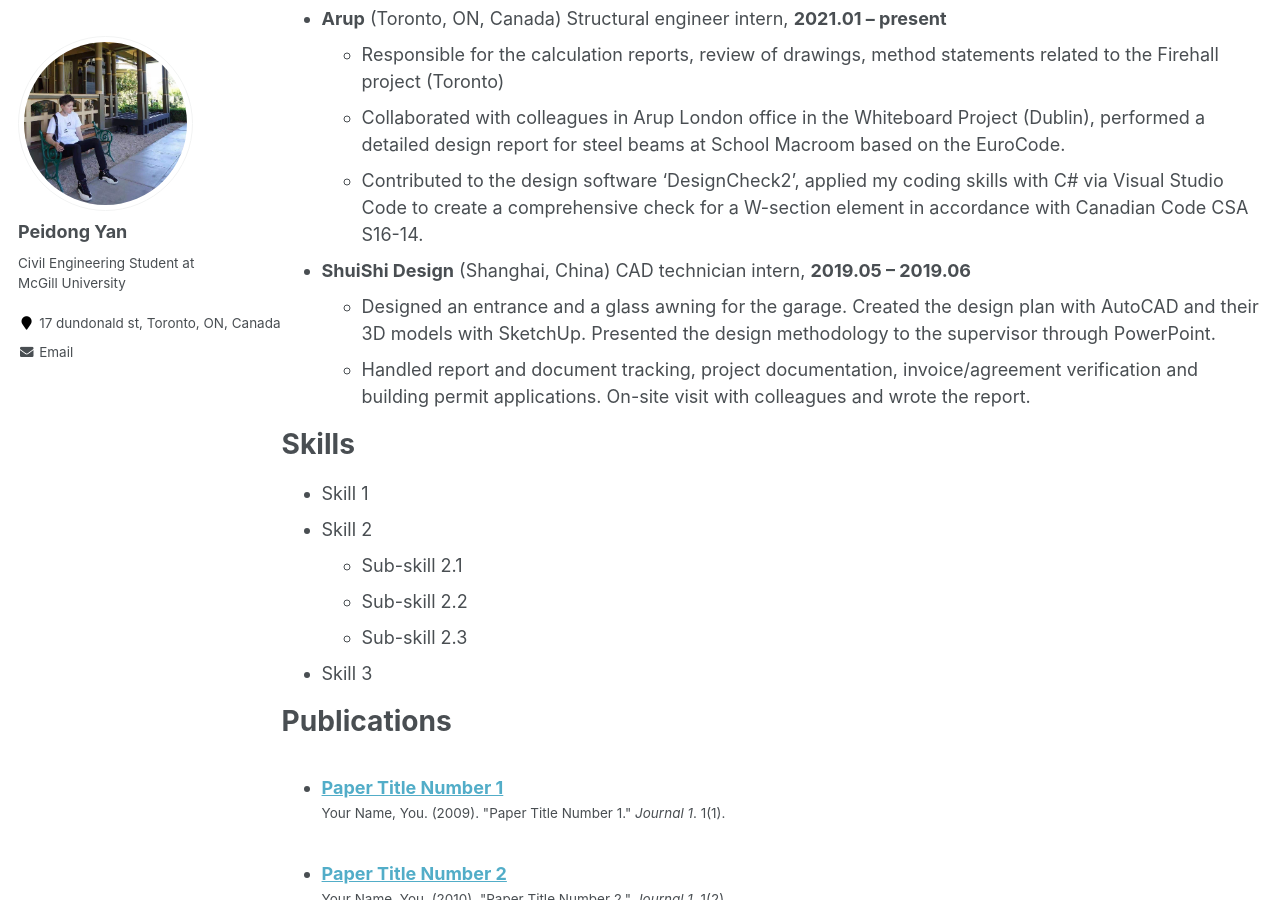
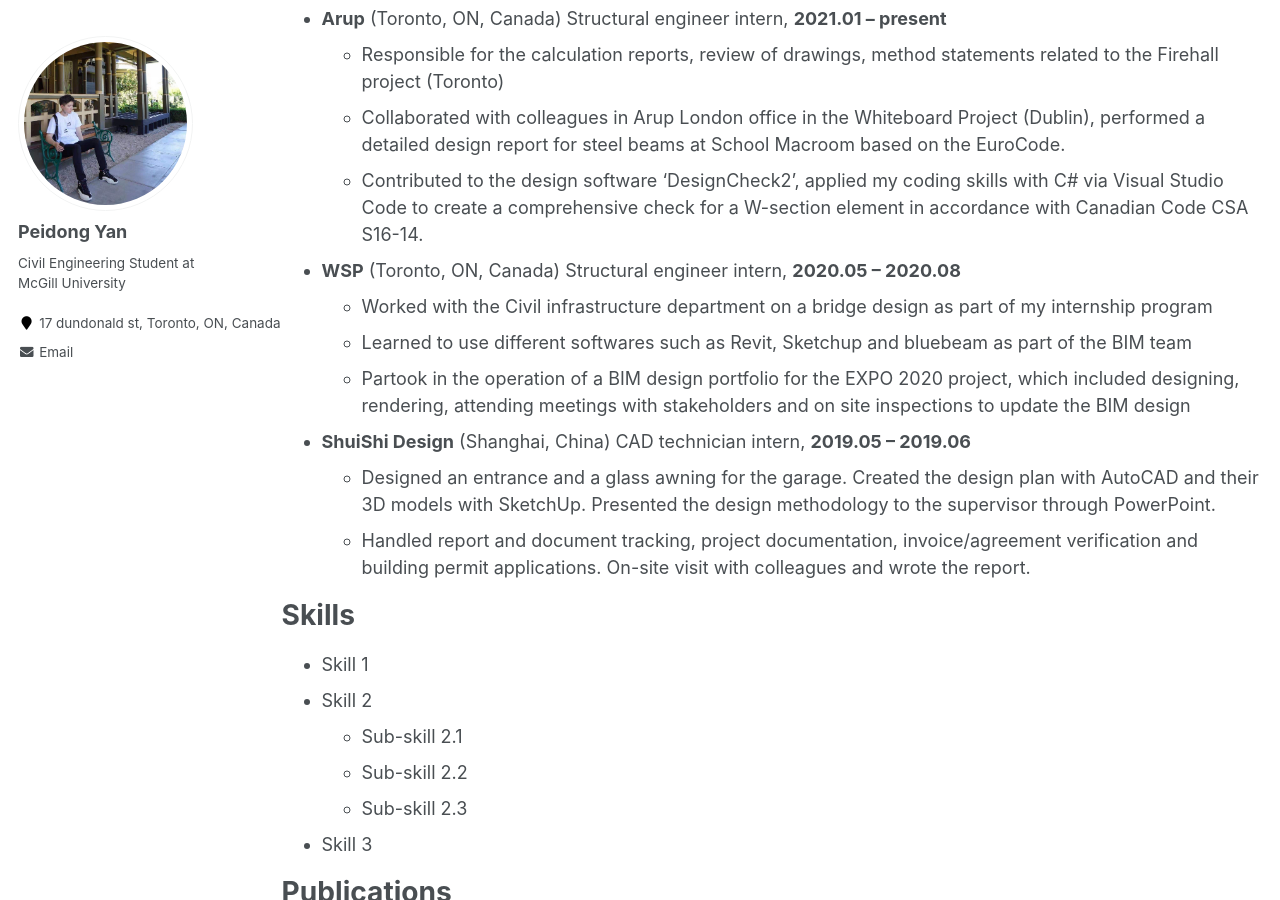
Before and after one commit to LorenYan98/LY.github.io, a Jekyll site: the page built from _pages/cv.md, in a window 1280 px wide and 900 px high, scrolled down 340 px. Built offline with Jekyll 4.4.1, drawn with Linux system fonts in a browser that asks for light colours.

Commit message:
Update cv.md

```diff
--- a/_pages/cv.md
+++ b/_pages/cv.md
@@ -9,17 +9,22 @@ redirect_from:
 
 {% include base_path %}
 
-Education
+_Education_
 ======
 * **B.S. in Civil Engineering, McGill University**, **2016.09 -2020.12**
   * **GPA: 3.75 /4.00 (Major GPA 3.87 /4.00)**   Dean’s Honor List (top 10%)
 
-Work experience
+_Work experience_
 ======
 *  **Arup** (Toronto, ON, Canada) Structural engineer intern, **2021.01 – present**
    * Responsible for the calculation reports, review of drawings, method statements related to the Firehall project (Toronto)
    * Collaborated with colleagues in Arup London office in the Whiteboard Project (Dublin), performed a detailed design report for steel beams at School Macroom based on the EuroCode.
    * Contributed to the design software ‘DesignCheck2’, applied my coding skills with C# via Visual Studio Code to create a comprehensive check for a W-section element in accordance with Canadian Code CSA S16-14.
+
+*  **WSP** (Toronto, ON, Canada) Structural engineer intern, **2020.05 – 2020.08**
+   * Worked with the Civil infrastructure department on a bridge design as part of my internship program
+   * Learned to use different softwares such as Revit, Sketchup and bluebeam as part of the BIM team
+   * Partook in the operation of a BIM design portfolio for the EXPO 2020 project, which included designing, rendering, attending meetings with stakeholders and on site inspections to update the BIM design
 
 * **ShuiShi Design** (Shanghai, China) CAD technician intern, **2019.05 – 2019.06**
   * Designed an entrance and a glass awning for the garage. Created the design plan with AutoCAD and their 3D models with SketchUp. Presented the design methodology to the supervisor through PowerPoint.
```
